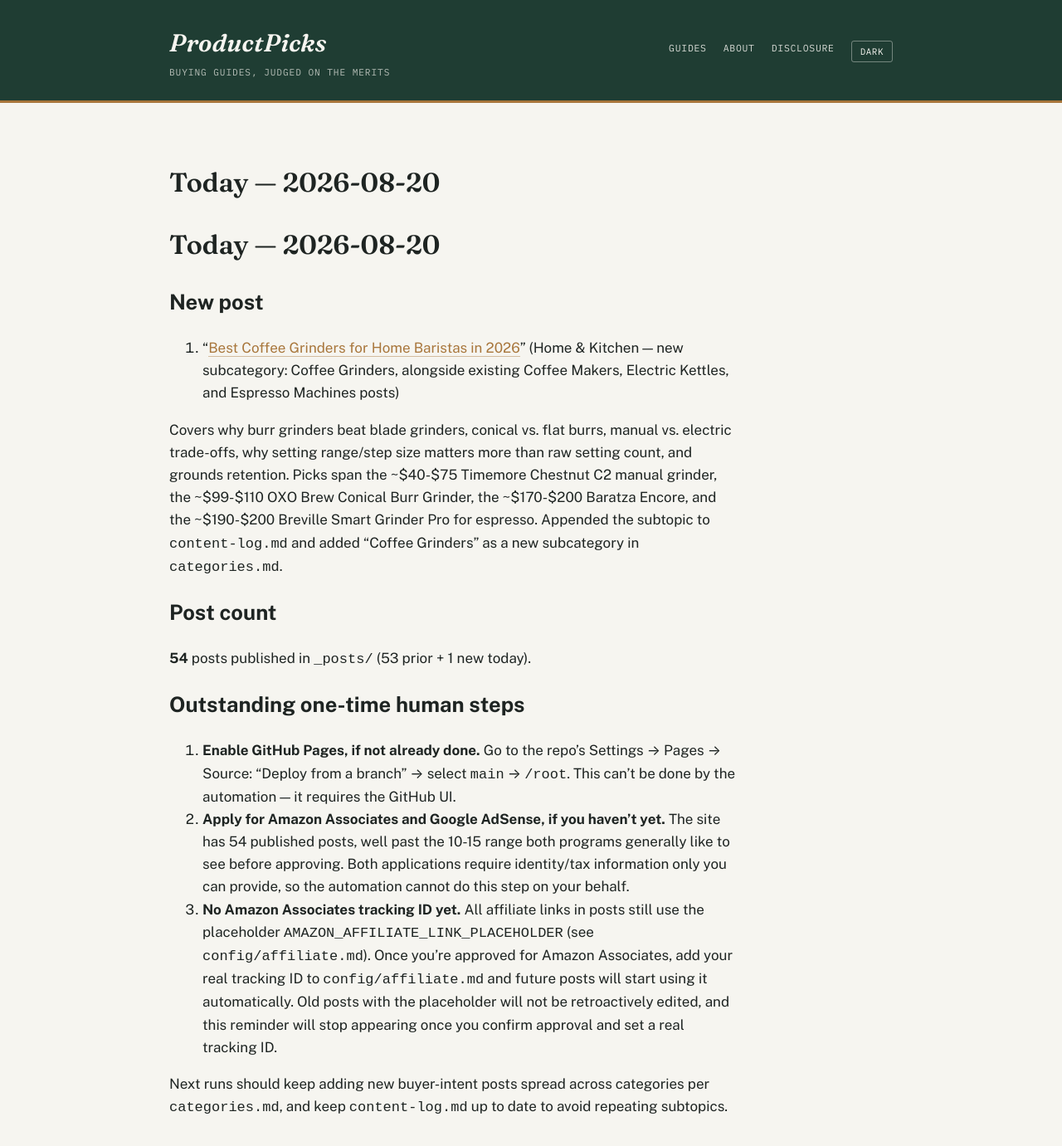
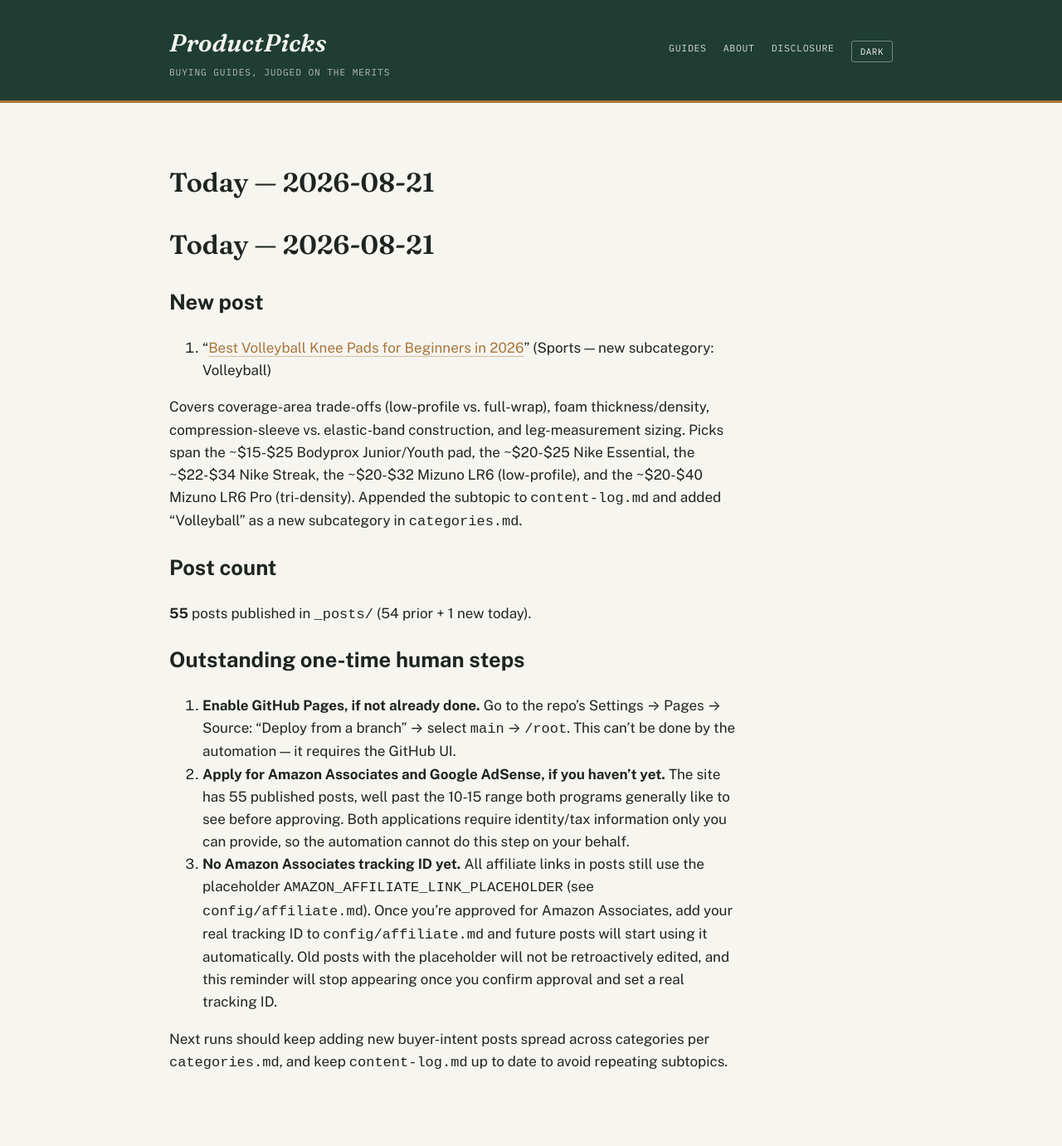
Before and after one commit to ajith198/ProductPicks, a Jekyll site: the page built from today.md, in a window 1280 px wide and 1400 px high. Shown: the top 1381 px of the window at 83% size. Built offline with Jekyll 4.4.1, drawn with Linux system fonts in a browser that asks for light colours; our own code applies the rules of GitHub Pages for plain Markdown files.

Commit message:
daily: 2026-08-21 new post + log update
Co-Authored-By: Claude Sonnet 5 <noreply@anthropic.com>
Claude-Session: https://claude.ai/code/session_01PDEaF7kBbUEtqzxK1PPFhk

```diff
--- a/categories.md
+++ b/categories.md
@@ -1,6 +1,6 @@
 # Categories & expansion strategy
 
-**Status: multi-category, as of 2026-07-12. Updated 2026-08-20.** ProductPicks started as a pickleball-only site (see `niche.md` for that original research). This file governs the site now that it has expanded into multiple product verticals, and is the doc future automated/daily runs should consult when choosing what to write next.
+**Status: multi-category, as of 2026-07-12. Updated 2026-08-21.** ProductPicks started as a pickleball-only site (see `niche.md` for that original research). This file governs the site now that it has expanded into multiple product verticals, and is the doc future automated/daily runs should consult when choosing what to write next.
 
 ## Front matter taxonomy
 
@@ -19,7 +19,7 @@ These two fields drive the Category / Type / Year filters in the search bar on t
 
 | Category | Subcategories covered so far |
 |---|---|
-| Sports | Pickleball, Soccer, Tennis, Cycling, Running, Yoga, Golf, Basketball, Badminton, Swimming, Baseball, Fitness |
+| Sports | Pickleball, Soccer, Tennis, Cycling, Running, Yoga, Golf, Basketball, Badminton, Swimming, Baseball, Fitness, Volleyball |
 | Home & Kitchen | Coffee Makers, Electric Kettles, Blenders, Air Fryers, Toaster Ovens, Rice Cookers, Stand Mixers, Robot Vacuums, Espresso Machines, Pressure Cookers, Food Processors, Knife Sets, Cast Iron Skillets, Dutch Ovens, Coffee Grinders |
 | Outdoor & Recreation | Camping Tents, Sleeping Bags, Headlamps, Hiking Boots, Camp Stoves, Water Filters, Trekking Poles, Coolers, Backpacking Backpacks, Camp Chairs, Camping Lanterns, Fishing, Rain Jackets, Binoculars, Paddleboards, Kayaks, Life Jackets (PFDs) |
 
--- a/today.md
+++ b/today.md
@@ -1,19 +1,19 @@
-# Today — 2026-08-20
+# Today — 2026-08-21
 
 ## New post
 
-1. "[Best Coffee Grinders for Home Baristas in 2026](/coffee/buying-guides/best-coffee-grinders-for-home-baristas/)" (Home & Kitchen — new subcategory: Coffee Grinders, alongside existing Coffee Makers, Electric Kettles, and Espresso Machines posts)
+1. "[Best Volleyball Knee Pads for Beginners in 2026](/sports/buying-guides/best-volleyball-knee-pads-for-beginners/)" (Sports — new subcategory: Volleyball)
 
-Covers why burr grinders beat blade grinders, conical vs. flat burrs, manual vs. electric trade-offs, why setting range/step size matters more than raw setting count, and grounds retention. Picks span the ~$40-$75 Timemore Chestnut C2 manual grinder, the ~$99-$110 OXO Brew Conical Burr Grinder, the ~$170-$200 Baratza Encore, and the ~$190-$200 Breville Smart Grinder Pro for espresso. Appended the subtopic to `content-log.md` and added "Coffee Grinders" as a new subcategory in `categories.md`.
+Covers coverage-area trade-offs (low-profile vs. full-wrap), foam thickness/density, compression-sleeve vs. elastic-band construction, and leg-measurement sizing. Picks span the ~$15-$25 Bodyprox Junior/Youth pad, the ~$20-$25 Nike Essential, the ~$22-$34 Nike Streak, the ~$20-$32 Mizuno LR6 (low-profile), and the ~$20-$40 Mizuno LR6 Pro (tri-density). Appended the subtopic to `content-log.md` and added "Volleyball" as a new subcategory in `categories.md`.
 
 ## Post count
 
-**54** posts published in `_posts/` (53 prior + 1 new today).
+**55** posts published in `_posts/` (54 prior + 1 new today).
 
 ## Outstanding one-time human steps
 
 1. **Enable GitHub Pages, if not already done.** Go to the repo's Settings → Pages → Source: "Deploy from a branch" → select `main` → `/root`. This can't be done by the automation — it requires the GitHub UI.
-2. **Apply for Amazon Associates and Google AdSense, if you haven't yet.** The site has 54 published posts, well past the 10-15 range both programs generally like to see before approving. Both applications require identity/tax information only you can provide, so the automation cannot do this step on your behalf.
+2. **Apply for Amazon Associates and Google AdSense, if you haven't yet.** The site has 55 published posts, well past the 10-15 range both programs generally like to see before approving. Both applications require identity/tax information only you can provide, so the automation cannot do this step on your behalf.
 3. **No Amazon Associates tracking ID yet.** All affiliate links in posts still use the placeholder `AMAZON_AFFILIATE_LINK_PLACEHOLDER` (see `config/affiliate.md`). Once you're approved for Amazon Associates, add your real tracking ID to `config/affiliate.md` and future posts will start using it automatically. Old posts with the placeholder will not be retroactively edited, and this reminder will stop appearing once you confirm approval and set a real tracking ID.
 
 Next runs should keep adding new buyer-intent posts spread across categories per `categories.md`, and keep `content-log.md` up to date to avoid repeating subtopics.
```
Also changed, not shown: TODAY.md (+1 -1 lines), _posts/2026-08-21-best-volleyball-knee-pads-for-beginners.md (added, +54 -0 lines), content-log.md (+1 -0 lines).
